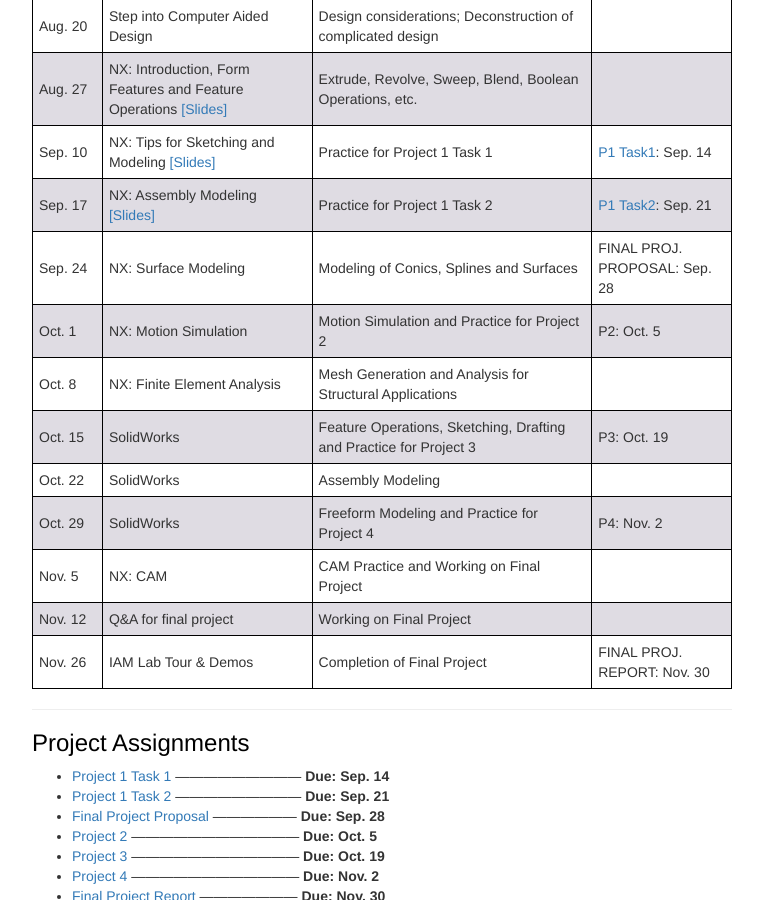
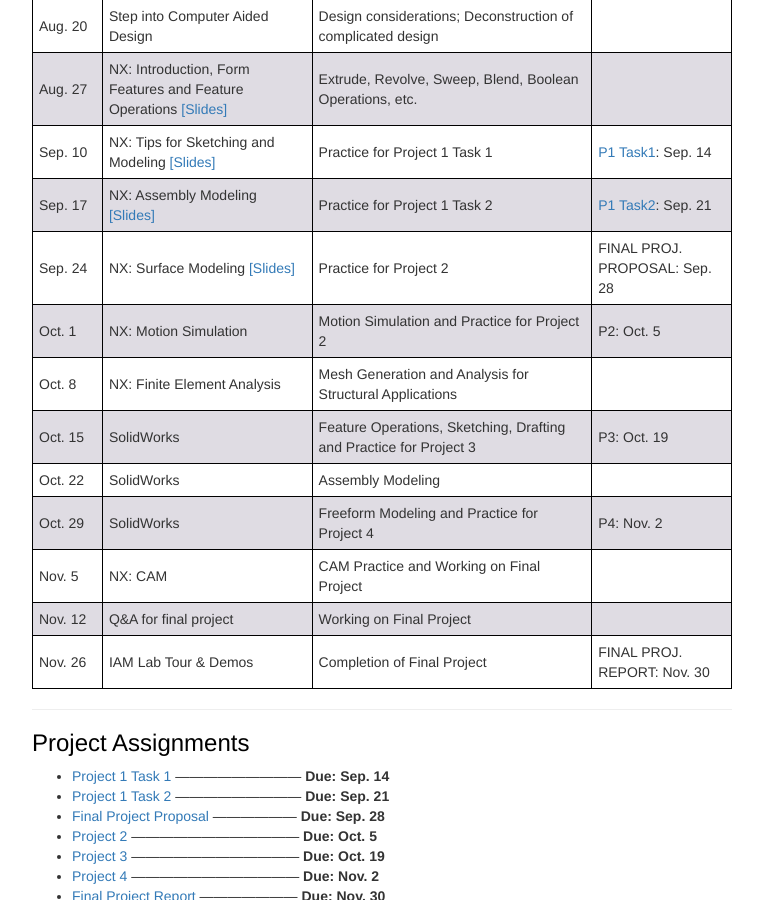
Before and after one commit to me5763/lab-fs19, a Jekyll site: the page built from index.md, in a window 1280 px wide and 900 px high, scrolled down 1041 px. Shown: the whole window, without its empty margins (258-1021 px from the left). Built offline with Jekyll 4.4.1, drawn with Linux system fonts in a browser that asks for light colours; nearby versions of some CDN libraries.

Commit message:
update index

```diff
--- a/index.md
+++ b/index.md
@@ -77,8 +77,8 @@ Office Hours: M & W 3:00PM-4:00PM
 
 <tr>
 <td markdown="span">Sep. 24</td>
-<td markdown="span">NX: Surface Modeling</td>
-<td markdown="span">Modeling of Conics, Splines and Surfaces</td>
+<td markdown="span">NX: Surface Modeling [[Slides]](https://docs.google.com/presentation/d/1f7K0fsQqebuXRI0zJUaQ8ZKPuUahLUMiYlW2P3GmPmA/edit?usp=sharing)</td>
+<td markdown="span">Practice for Project 2</td>
 <td markdown="span">FINAL PROJ. PROPOSAL: Sep. 28</td>
 </tr>
 
```
